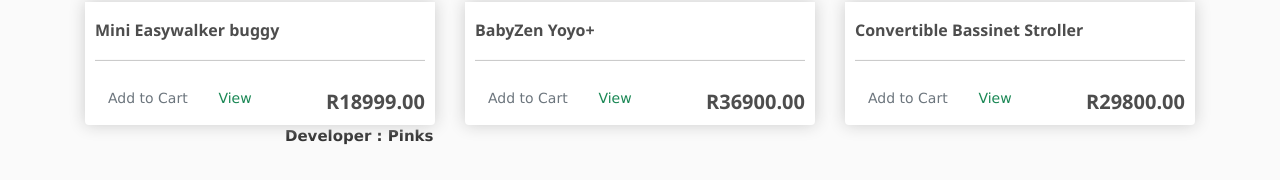
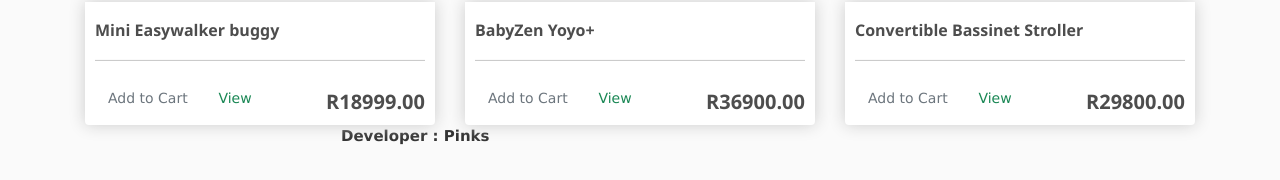
Before and after one commit to Pinky-alt-spec/Ecommerce, a Django app: page / in a window 1280 px wide. Shown: the part 1150-1330 px from the top of the page. Run offline with Django 3.2, Linux system fonts and the light colour scheme; data comes from the database, SQL or seed files in the repository; some libraries are stand-ins or nearby versions.

Commit message:
Update store.html

```diff
--- a/babyStore/templates/babyStore/store.html
+++ b/babyStore/templates/babyStore/store.html
@@ -40,7 +40,7 @@
         </div>
         {% endfor %}
     </div>
-<div style="margin-left: 200px">
+<div style="margin-left: 20vw">
   <p><strong>Developer : Pinks</strong></p>
 </div><br />
 {% endblock content %}
```
